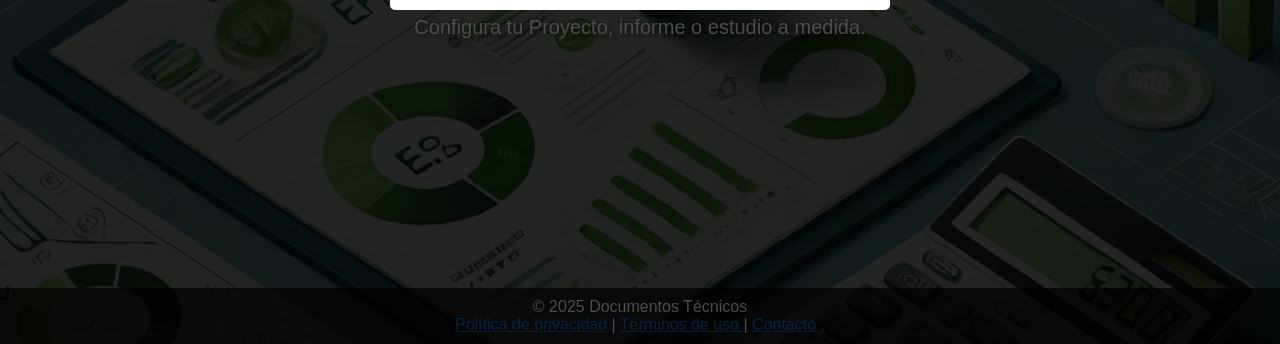
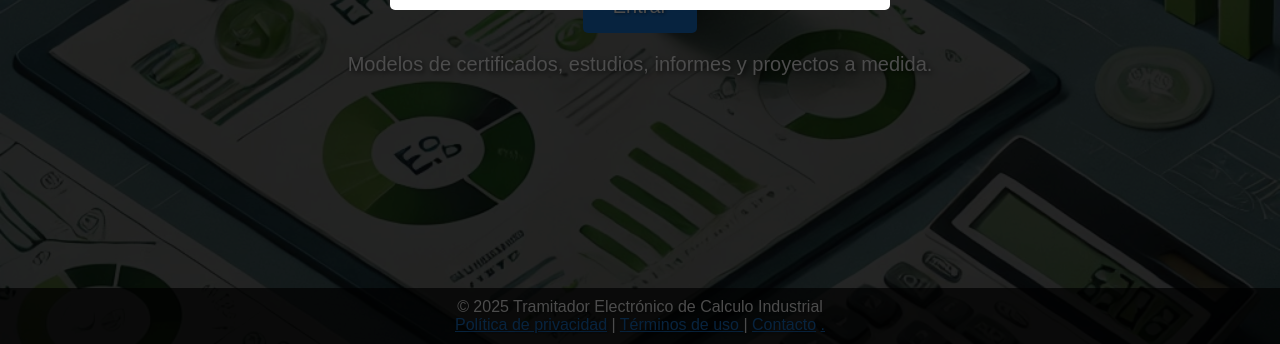
Before and after one commit to trabajosestudiosconsultoriainf/trabajosestudiosconsultoriainf.github.io, a plain HTML site: page index.html in a window 1280 px wide. Shown: the part 456-800 px from the top of the page. Drawn offline with Linux system fonts and the light colour scheme.

Commit message:
rr Mon 20 Jan 2025 11:36:58 AM CET

```diff
--- a/index.html
+++ b/index.html
@@ -17,6 +17,8 @@
     window.web = "Documentos Técnicos";
     window.subtitulo = "Configura tu Proyecto, informe o estudio a medida.";
 
+    window.web = "Tramitador Electrónico de Calculo Industrial";
+    window.subtitulo = "Modelos de certificados, estudios, informes y proyectos a medida.";
 
 
     window.keywords = keywords = [
```
Also changed, not shown: Tramitador Electrónico de Calculo Industrial.webp (renamed from Documentos Técnicos.webp).
